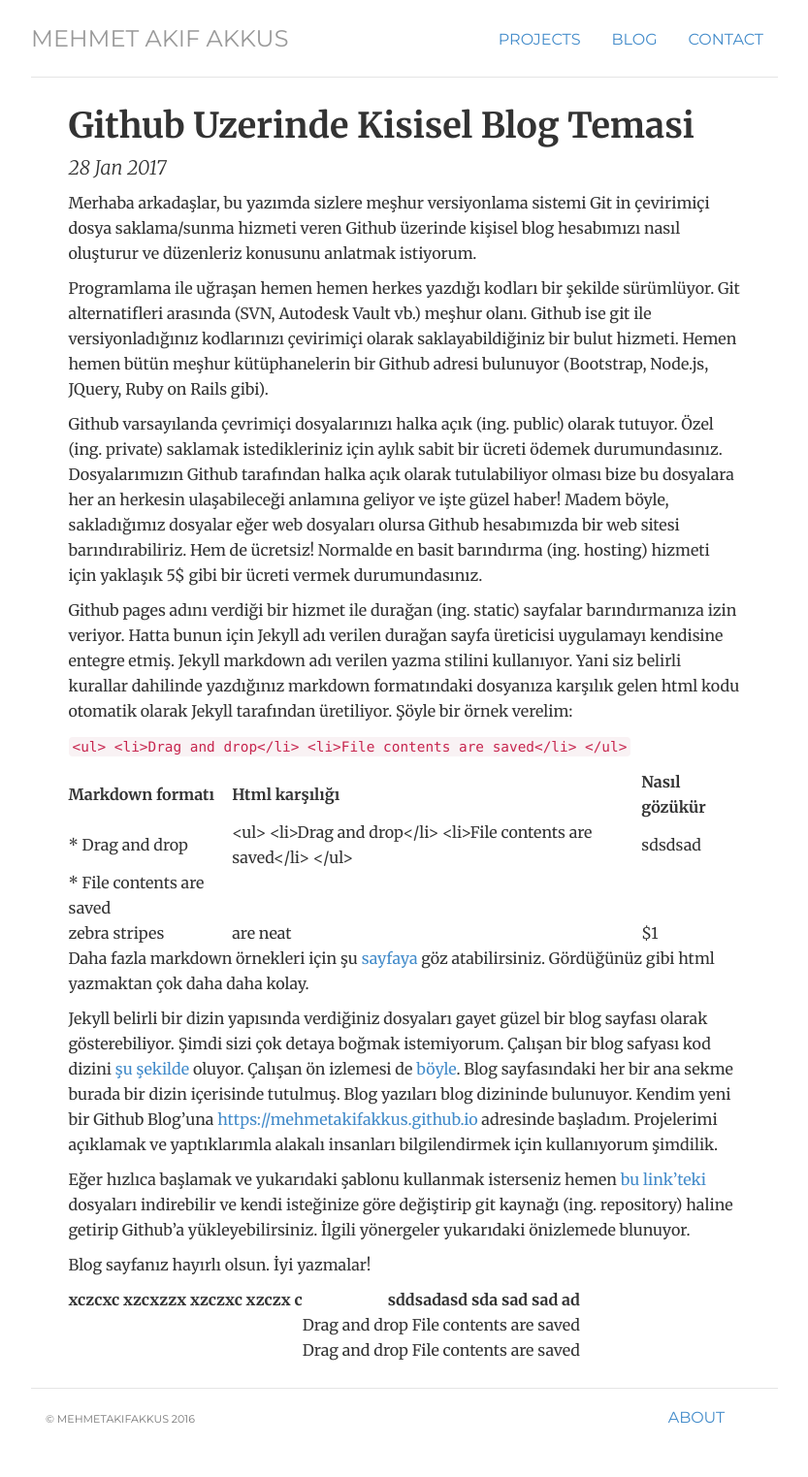
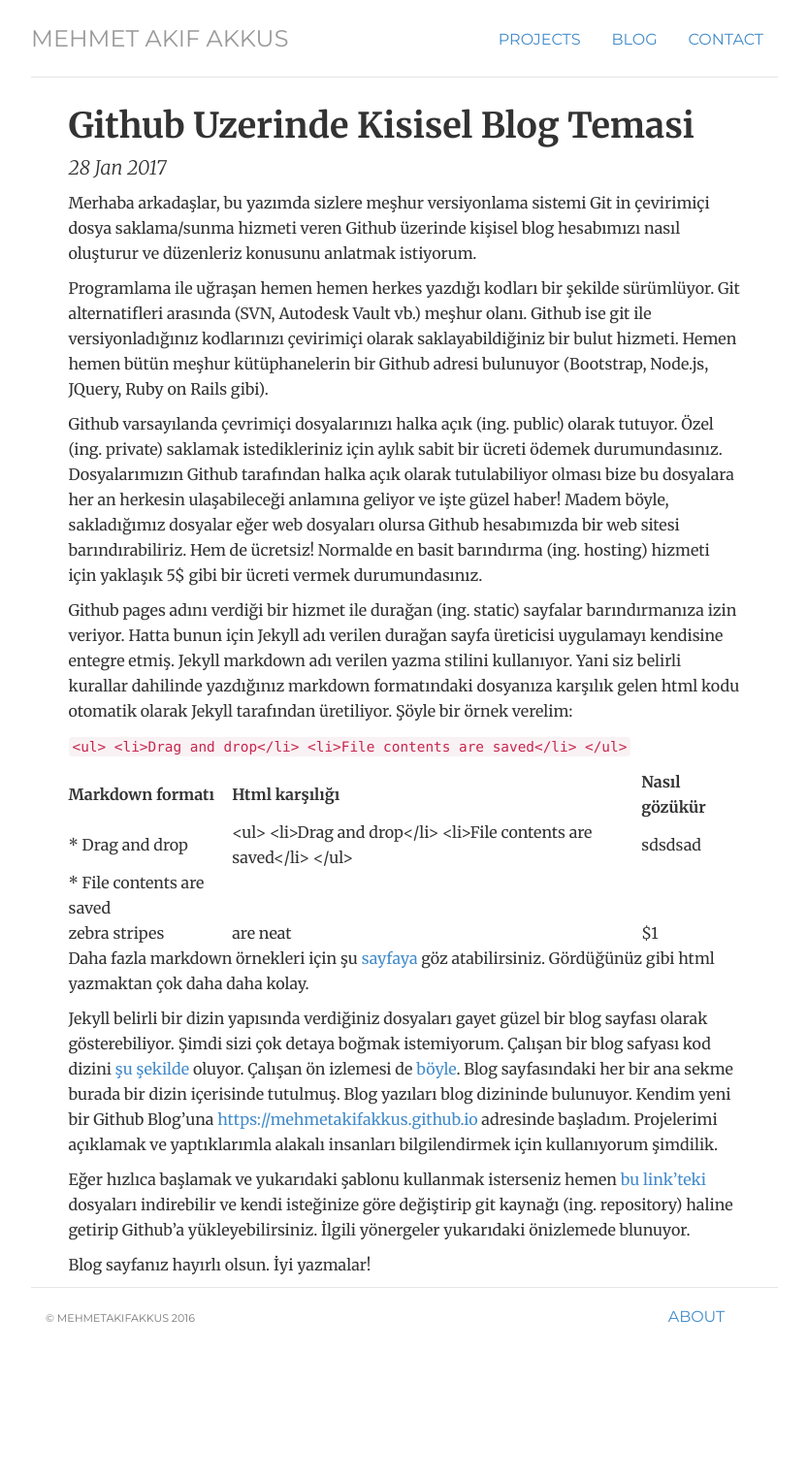
Before and after one commit to mehmetakifakkus/mehmetakifakkus.github.io, a Jekyll site: the page built from _posts/2017-01-28-github-uzerinde-kisisel-blog-temasi.md, in a window 1280 px wide. Shown: the whole page at 97% size, without its empty margins (223-1056 px from the left). Built offline with Jekyll 4.4.1, drawn with Linux system fonts in a browser that asks for light colours; our own code applies the rules of GitHub Pages for plain Markdown files; after the commit the page ends 1419 px from its top, so only the background shows below that.

Commit message:
Update 2017-01-28-github-uzerinde-kisisel-blog-temasi.md

```diff
--- a/_posts/2017-01-28-github-uzerinde-kisisel-blog-temasi.md
+++ b/_posts/2017-01-28-github-uzerinde-kisisel-blog-temasi.md
@@ -9,7 +9,7 @@
 <code> <ul> <li>Drag and drop</li> <li>File contents are saved</li> </ul> </code>
 
 | Markdown formatı                | Html karşılığı              | Nasıl gözükür    |
-| -------------                   |:---------------------       |: ----------------|
+|---------------------------------|:----------------------------|: ----------------------------|
 | * Drag and drop                 |  <ul> <li>Drag and drop</li> <li>File contents are saved</li> </ul>  |     sdsdsad|
 | * File contents are saved       |                             |                  |
 | zebra stripes                   | are neat                    |      $1          |
@@ -21,9 +21,3 @@
 Eğer hızlıca başlamak ve yukarıdaki şablonu kullanmak isterseniz hemen [bu link’teki](https://mehmetakifakkus.github.io/blogTemplate/) dosyaları indirebilir ve kendi isteğinize göre değiştirip git kaynağı (ing. repository) haline getirip Github’a yükleyebilirsiniz. İlgili yönergeler yukarıdaki önizlemede blunuyor.
 
 Blog sayfanız hayırlı olsun. İyi yazmalar!
-
-| xczcxc xzcxzzx xzczxc xzczx c |             sddsadasd  sda sad sad ad |   |   |   |
-|-------------------------------|--------------------------------------:|---|---|---|
-|                               | Drag and drop File contents are saved |   |   |   |
-|                               | Drag and drop File contents are saved |   |   |   |
-|                               |                                       |   |   |   |
```
